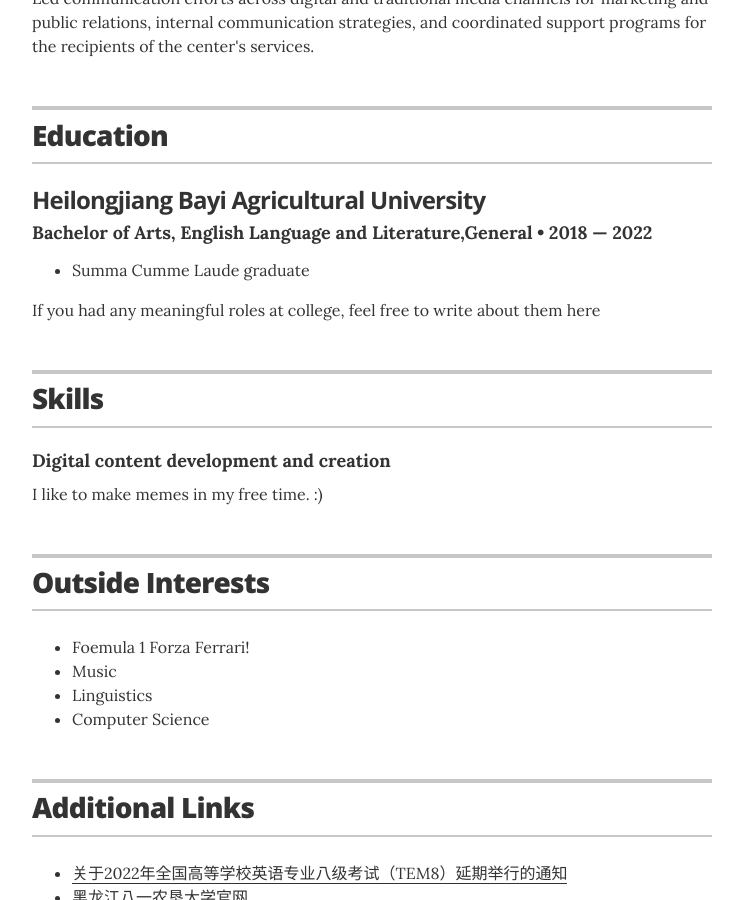
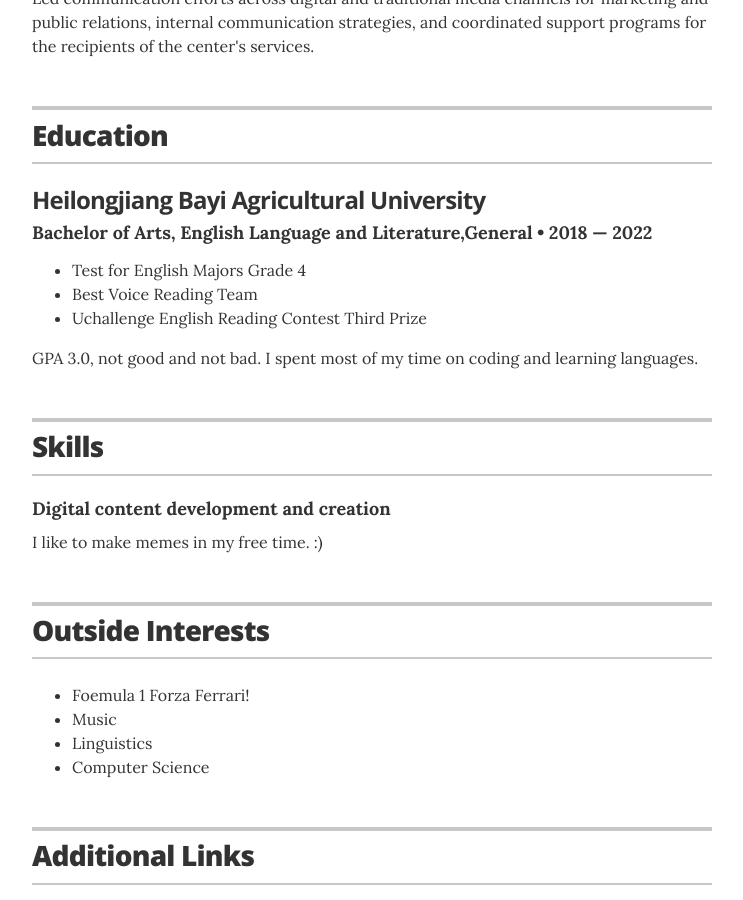
Before and after one commit to vfanghao/fanghao.me, a Jekyll site: the page built from index.html, in a window 1280 px wide and 900 px high, scrolled down 1083 px. Shown: the whole window, without its empty margins (268-1011 px from the left). Built offline with Jekyll 4.4.1, drawn with Linux system fonts in a browser that asks for light colours.

Commit message:
Update education.yml

```diff
--- a/_data/education.yml
+++ b/_data/education.yml
@@ -3,5 +3,7 @@
   uni: Heilongjiang Bayi Agricultural University
   year: 2018 &mdash; 2022
   awards:
-    - award: Summa Cumme Laude graduate
-  summary: If you had any meaningful roles at college, feel free to write about them here
+    - award: Test for English Majors Grade 4
+    - award: Best Voice Reading Team
+    - award: Uchallenge English Reading Contest Third Prize
+  summary: GPA 3.0, not good and not bad. I spent most of my time on coding and learning languages.
```
